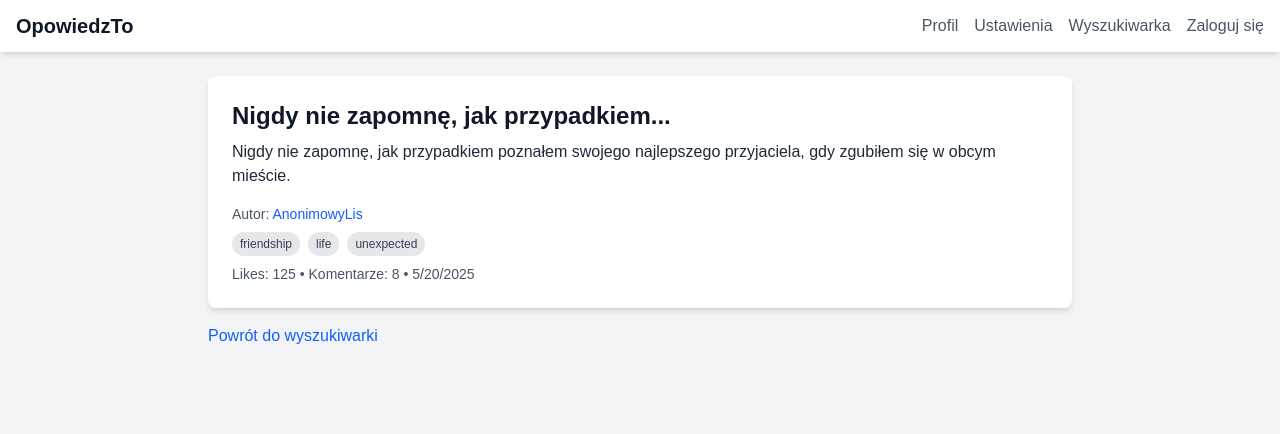
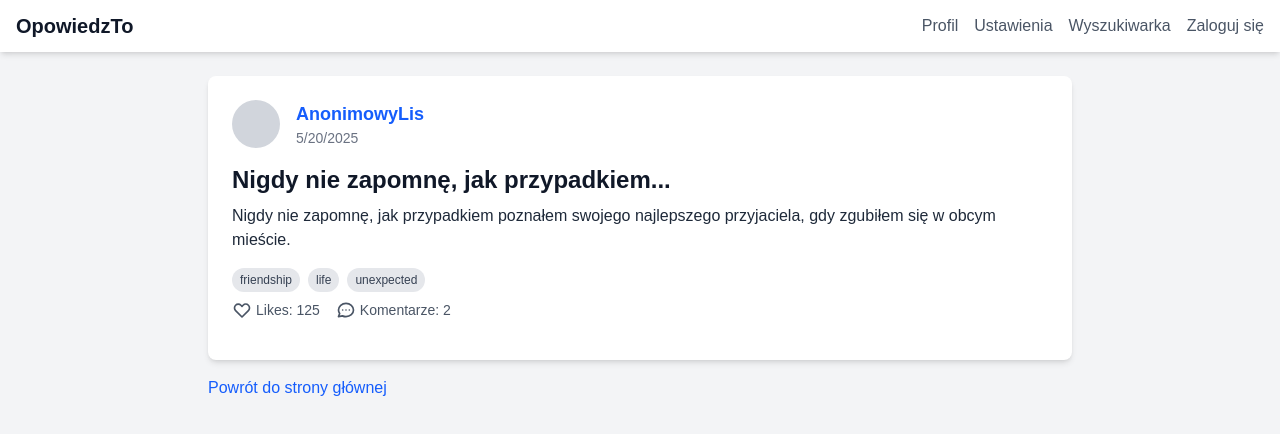
Before and after one commit to Arekk17/OpowiedzTo, a Next.js app: page /post/101 in a window 1280 px wide. Shown: the top 434 px of the page. Built offline with nearby package versions, Linux system fonts and the light colour scheme.

Commit message:
KAN-8: Redirect home to single post pages with likes and comments

```diff
--- a/src/app/post/[id]/page.tsx
+++ b/src/app/post/[id]/page.tsx
@@ -1,6 +1,9 @@
 // src/app/post/[id]/page.tsx
+'use client';
+
 import Header from '../../components/Header';
 import Link from 'next/link';
+import { useState } from 'react';
 
 const users = [
   { id: "1", nickname: "AnonimowyLis", createdAt: "2025-05-01T12:00:00Z", followers: 50 },
@@ -10,7 +13,7 @@ const users = [
   { id: "5", nickname: "SkrytyJeż", createdAt: "2025-05-09T10:35:00Z", followers: 45 },
 ];
 
-const posts = [
+const postsData = [
   {
     id: "101",
     authorId: "1",
@@ -18,7 +21,10 @@ const posts = [
     createdAt: "2025-05-20T14:12:00Z",
     tags: ["friendship", "life", "unexpected"],
     likes: 125,
-    commentsCount: 8,
+    comments: [
+      { id: "c101", authorId: "2", content: "To brzmi niesamowicie!", createdAt: "2025-05-20T14:30:00Z" },
+      { id: "c102", authorId: "3", content: "Gdzie to było?", createdAt: "2025-05-20T14:45:00Z" },
+    ],
   },
   {
     id: "102",
@@ -27,7 +33,9 @@ const posts = [
     createdAt: "2025-05-19T09:47:00Z",
     tags: ["life", "nostalgia", "relationships"],
     likes: 87,
-    commentsCount: 5,
+    comments: [
+      { id: "c103", authorId: "1", content: "Cieszę się, że się odezwała!", createdAt: "2025-05-19T10:00:00Z" },
+    ],
   },
   {
     id: "103",
@@ -36,7 +44,7 @@ const posts = [
     createdAt: "2025-05-18T18:30:00Z",
     tags: ["kindness", "everyday", "hope"],
     likes: 200,
-    commentsCount: 14,
+    comments: [],
   },
   {
     id: "104",
@@ -45,7 +53,9 @@ const posts = [
     createdAt: "2025-05-17T21:05:00Z",
     tags: ["mental_health", "reflection", "selflove"],
     likes: 173,
-    commentsCount: 12,
+    comments: [
+      { id: "c104", authorId: "5", content: "To bardzo mądre!", createdAt: "2025-05-17T21:30:00Z" },
+    ],
   },
   {
     id: "105",
@@ -54,12 +64,16 @@ const posts = [
     createdAt: "2025-05-16T16:50:00Z",
     tags: ["emotions", "support", "healing"],
     likes: 149,
-    commentsCount: 9,
+    comments: [],
   },
 ];
 
 export default function PostPage({ params }) {
-  const post = posts.find((p) => p.id === params.id);
+  const [postsState, setPostsState] = useState(postsData);
+  const [newComment, setNewComment] = useState('');
+  const [showComments, setShowComments] = useState(false);
+
+  const post = postsState.find((p) => p.id === params.id);
   const author = users.find((u) => u.id === post.authorId);
 
   if (!post) {
@@ -71,16 +85,51 @@ export default function PostPage({ params }) {
     return words.length < content.length ? `${words}...` : words;
   };
 
+  const handleLike = () => {
+    setPostsState((prevPosts) =>
+      prevPosts.map((p) =>
+        p.id === post.id ? { ...p, likes: p.likes + 1 } : p
+      )
+    );
+  };
+
+  const handleCommentSubmit = (e) => {
+    e.preventDefault();
+    if (!newComment.trim()) return;
+
+    const newCommentObj = {
+      id: `c${Date.now()}`,
+      authorId: "1", // Zakładamy, że zalogowanym użytkownikiem jest AnonimowyLis
+      content: newComment,
+      createdAt: new Date().toISOString(),
+    };
+
+    setPostsState((prevPosts) =>
+      prevPosts.map((p) =>
+        p.id === post.id ? { ...p, comments: [...p.comments, newCommentObj] } : p
+      )
+    );
+    setNewComment('');
+  };
+
   return (
     <div className="min-h-screen bg-gray-100">
       <Header />
       <div className="max-w-4xl mx-auto py-6 px-4">
         <div className="bg-white p-6 rounded-lg shadow-md">
+          <div className="flex items-start gap-4 mb-4">
+            <div className="w-12 h-12 bg-gray-300 rounded-full flex-shrink-0"></div> {/* Placeholder dla awatara */}
+            <div>
+              <Link href={`/profile?userId=${author.id}`} className="text-lg font-semibold text-blue-600 hover:underline">
+                {author.nickname}
+              </Link>
+              <p className="text-sm text-gray-500">
+                {new Date(post.createdAt).toLocaleDateString()}
+              </p>
+            </div>
+          </div>
           <h1 className="text-2xl font-bold text-gray-900 mb-2">{generateTitle(post.content)}</h1>
           <p className="text-gray-800 mb-4">{post.content}</p>
-          <p className="text-sm text-gray-600 mb-2">
-            Autor: <Link href={`/profile?userId=${author.id}`} className="text-blue-600 hover:underline">{author.nickname}</Link>
-          </p>
           <div className="flex gap-2 mb-2">
             {post.tags.map((tag) => (
               <span key={tag} className="text-xs bg-gray-200 text-gray-700 px-2 py-1 rounded-full">
@@ -88,13 +137,103 @@ export default function PostPage({ params }) {
               </span>
             ))}
           </div>
-          <div className="text-sm text-gray-600">
-            <span>Likes: {post.likes}</span> • <span>Komentarze: {post.commentsCount}</span> •{' '}
-            <span>{new Date(post.createdAt).toLocaleDateString()}</span>
+          <div className="flex gap-4 text-sm text-gray-600 mb-4">
+            <button
+              onClick={handleLike}
+              className="flex items-center gap-1 text-gray-600 hover:text-blue-600 transition-colors"
+            >
+              <svg
+                className="w-5 h-5"
+                fill="none"
+                stroke="currentColor"
+                viewBox="0 0 24 24"
+                xmlns="http://www.w3.org/2000/svg"
+              >
+                <path
+                  strokeLinecap="round"
+                  strokeLinejoin="round"
+                  strokeWidth="2"
+                  d="M4.318 6.318a4.5 4.5 0 000 6.364L12 20.364l7.682-7.682a4.5 4.5 0 00-6.364-6.364L12 7.636l-1.318-1.318a4.5 4.5 0 00-6.364 0z"
+                />
+              </svg>
+              <span>Likes: {post.likes}</span>
+            </button>
+            <button
+              onClick={() => setShowComments(!showComments)}
+              className="flex items-center gap-1 text-gray-600 hover:text-blue-600 transition-colors"
+            >
+              <svg
+                className="w-5 h-5"
+                fill="none"
+                stroke="currentColor"
+                viewBox="0 0 24 24"
+                xmlns="http://www.w3.org/2000/svg"
+              >
+                <path
+                  strokeLinecap="round"
+                  strokeLinejoin="round"
+                  strokeWidth="2"
+                  d="M8 12h.01M12 12h.01M16 12h.01M21 12c0 4.418-4.03 8-9 8a9.863 9.863 0 01-4.255-.949L3 20l1.395-3.72C3.512 15.042 3 13.574 3 12c0-4.418 4.03-8 9-8s9 3.582 9 8z"
+                />
+              </svg>
+              <span>Komentarze: {post.comments.length}</span>
+            </button>
           </div>
+
+          {/* Sekcja komentarzy */}
+          {showComments && (
+            <div className="mt-4">
+              <h3 className="text-sm font-semibold text-gray-900 mb-2">Komentarze</h3>
+              {post.comments.length > 0 ? (
+                <div className="space-y-3 mb-4">
+                  {post.comments.map((comment) => {
+                    const commentAuthor = users.find((u) => u.id === comment.authorId);
+                    return (
+                      <div key={comment.id} className="border-l-2 border-gray-200 pl-3">
+                        <div className="flex items-center gap-2">
+                          <div className="w-8 h-8 bg-gray-300 rounded-full flex-shrink-0"></div>
+                          <div>
+                            <Link
+                              href={`/profile?userId=${commentAuthor.id}`}
+                              className="text-sm font-semibold text-blue-600 hover:underline"
+                            >
+                              {commentAuthor.nickname}
+                            </Link>
+                            <p className="text-xs text-gray-500">
+                              {new Date(comment.createdAt).toLocaleDateString()}
+                            </p>
+                          </div>
+                        </div>
+                        <p className="text-gray-700 text-sm mt-1">{comment.content}</p>
+                      </div>
+                    );
+                  })}
+                </div>
+              ) : (
+                <p className="text-sm text-gray-600 mb-4">Brak komentarzy. Bądź pierwszy!</p>
+              )}
+
+              {/* Formularz dodawania komentarza */}
+              <form onSubmit={handleCommentSubmit} className="flex gap-2">
+                <input
+                  type="text"
+                  placeholder="Dodaj komentarz..."
+                  className="w-full p-2 border border-gray-300 rounded-md focus:outline-none focus:border-blue-500"
+                  value={newComment}
+                  onChange={(e) => setNewComment(e.target.value)}
+                />
+                <button
+                  type="submit"
+                  className="bg-blue-600 text-white px-4 py-2 rounded-md hover:bg-blue-700 transition-colors"
+                >
+                  Wyślij
+                </button>
+              </form>
+            </div>
+          )}
         </div>
-        <Link href="/search" className="mt-4 inline-block text-blue-600 hover:underline">
-          Powrót do wyszukiwarki
+        <Link href="/" className="mt-4 inline-block text-blue-600 hover:underline">
+          Powrót do strony głównej
         </Link>
       </div>
     </div>
--- a/src/app/profile/page.tsx
+++ b/src/app/profile/page.tsx
@@ -1,7 +1,8 @@
 // src/app/profile/page.tsx
-'use client'; // Dodajemy 'use client', bo używamy useSearchParams
+'use client';
 import Header from '../components/Header';
 import { useSearchParams } from 'next/navigation';
+import Link from 'next/link';
 
 const users = [
   { id: "1", nickname: "AnonimowyLis", createdAt: "2025-05-01T12:00:00Z", followers: 50 },
@@ -19,7 +20,10 @@ const posts = [
     createdAt: "2025-05-20T14:12:00Z",
     tags: ["friendship", "life", "unexpected"],
     likes: 125,
-    commentsCount: 8,
+    comments: [
+      { id: "c101", authorId: "2", content: "To brzmi niesamowicie!", createdAt: "2025-05-20T14:30:00Z" },
+      { id: "c102", authorId: "3", content: "Gdzie to było?", createdAt: "2025-05-20T14:45:00Z" },
+    ],
   },
   {
     id: "102",
@@ -28,7 +32,9 @@ const posts = [
     createdAt: "2025-05-19T09:47:00Z",
     tags: ["life", "nostalgia", "relationships"],
     likes: 87,
-    commentsCount: 5,
+    comments: [
+      { id: "c103", authorId: "1", content: "Cieszę się, że się odezwała!", createdAt: "2025-05-19T10:00:00Z" },
+    ],
   },
   {
     id: "103",
@@ -37,7 +43,7 @@ const posts = [
     createdAt: "2025-05-18T18:30:00Z",
     tags: ["kindness", "everyday", "hope"],
     likes: 200,
-    commentsCount: 14,
+    comments: [],
   },
   {
     id: "104",
@@ -46,7 +52,9 @@ const posts = [
     createdAt: "2025-05-17T21:05:00Z",
     tags: ["mental_health", "reflection", "selflove"],
     likes: 173,
-    commentsCount: 12,
+    comments: [
+      { id: "c104", authorId: "5", content: "To bardzo mądre!", createdAt: "2025-05-17T21:30:00Z" },
+    ],
   },
   {
     id: "105",
@@ -55,15 +63,20 @@ const posts = [
     createdAt: "2025-05-16T16:50:00Z",
     tags: ["emotions", "support", "healing"],
     likes: 149,
-    commentsCount: 9,
+    comments: [],
   },
 ];
 
 export default function ProfilePage() {
   const searchParams = useSearchParams();
-  const userId = searchParams.get('userId') || '1'; // Domyślnie '1', jeśli nie podano userId
+  const userId = searchParams.get('userId') || '1';
   const user = users.find((u) => u.id === userId);
   const userPosts = posts.filter((post) => post.authorId === userId);
+
+  const generateTitle = (content) => {
+    const words = content.split(' ').slice(0, 5).join(' ');
+    return words.length < content.length ? `${words}...` : words;
+  };
 
   return (
     <div className="min-h-screen bg-gray-100">
@@ -90,27 +103,36 @@ export default function ProfilePage() {
         </div>
 
         {/* Sekcja postów */}
-        <div className="space-y-4">
+        <div className="space-y-12">
           <h2 className="text-xl font-semibold text-gray-900">Posty użytkownika</h2>
           {userPosts.length > 0 ? (
             userPosts.map((post) => (
-              <div key={post.id} className="bg-white p-4 rounded-lg shadow-md">
-                <p className="text-gray-800">{post.content}</p>
-                <div className="flex gap-2 mt-2">
+              <Link href={`/post/${post.id}`} key={post.id}>
+                <div className="bg-white p-6 rounded-lg shadow-md hover:bg-gray-50 transition-colors my-4">
+                  <div className="flex items-start gap-4 mb-4">
+                    <div className="w-12 h-12 bg-gray-300 rounded-full flex-shrink-0"></div>
+                    <div>
+                      <Link href={`/profile?userId=${user.id}`} className="text-lg font-semibold text-blue-600 hover:underline">
+                        {user.nickname}
+                      </Link>
+                      <p className="text-sm text-gray-500">
+                        {new Date(post.createdAt).toLocaleDateString()}
+                      </p>
+                    </div>
+                  </div>
+                  <p className="text-gray-800 mb-4">{generateTitle(post.content)}</p>
+                  <div className="flex gap-2 mb-2">
                     {post.tags.map((tag) => (
-                    <span
-                      key={tag}
-                      className="text-xs bg-gray-200 text-gray-700 px-2 py-1 rounded-full"
-                    >
+                      <span key={tag} className="text-xs bg-gray-200 text-gray-700 px-2 py-1 rounded-full">
                         {tag}
                       </span>
                     ))}
                   </div>
-                <div className="mt-2 text-sm text-gray-600">
-                  <span>Likes: {post.likes}</span> • <span>Komentarze: {post.commentsCount}</span> •{' '}
-                  <span>{new Date(post.createdAt).toLocaleDateString()}</span>
+                  <div className="text-sm text-gray-600">
+                    <span>Likes: {post.likes}</span> • <span>Komentarze: {post.comments.length}</span>
                   </div>
                 </div>
+              </Link>
             ))
           ) : (
             <p className="text-gray-600">Ten użytkownik nie ma jeszcze postów.</p>
```
Also changed, not shown: src/app/page.tsx (+24 -10 lines). Lines whose indentation alone changed are shown as unchanged.
